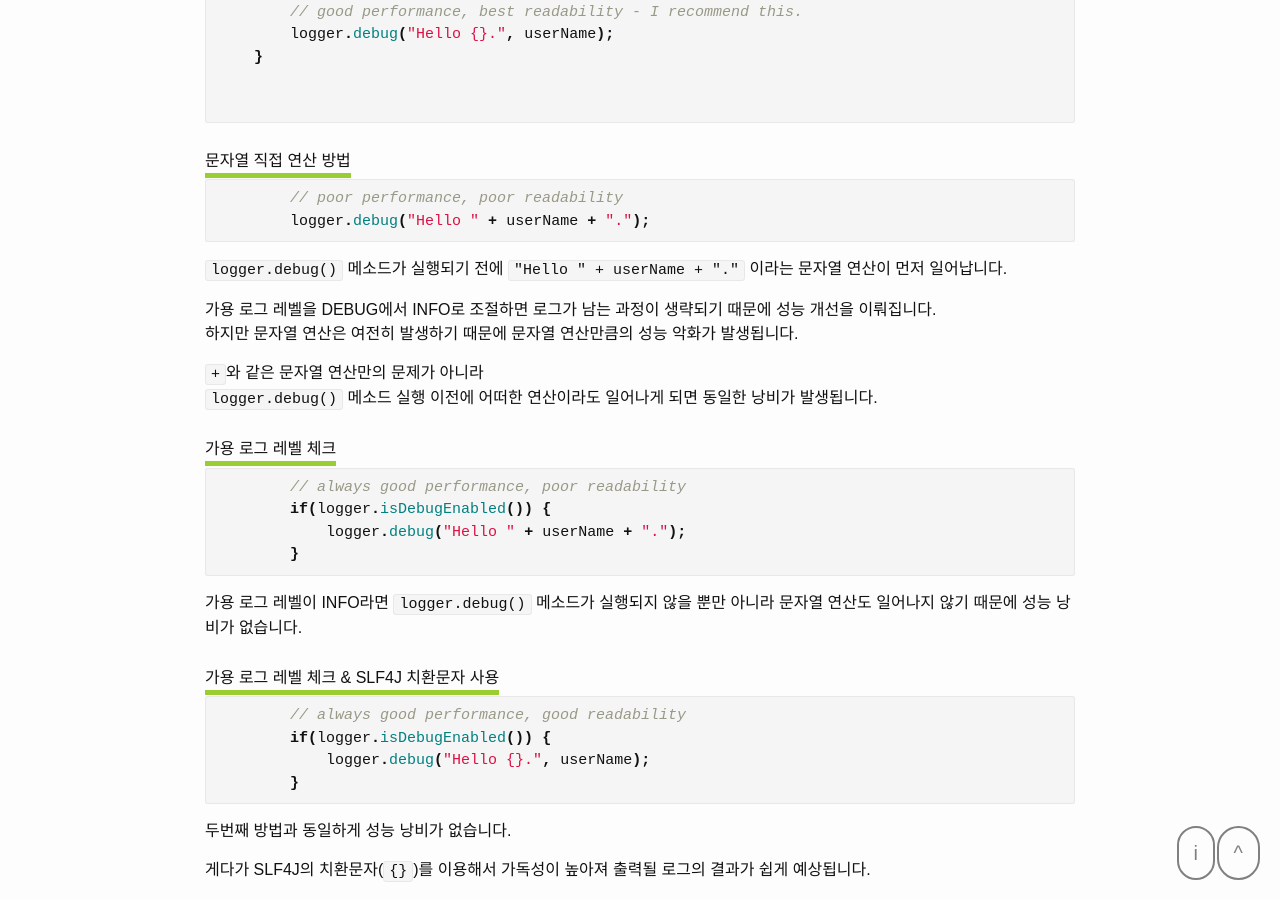
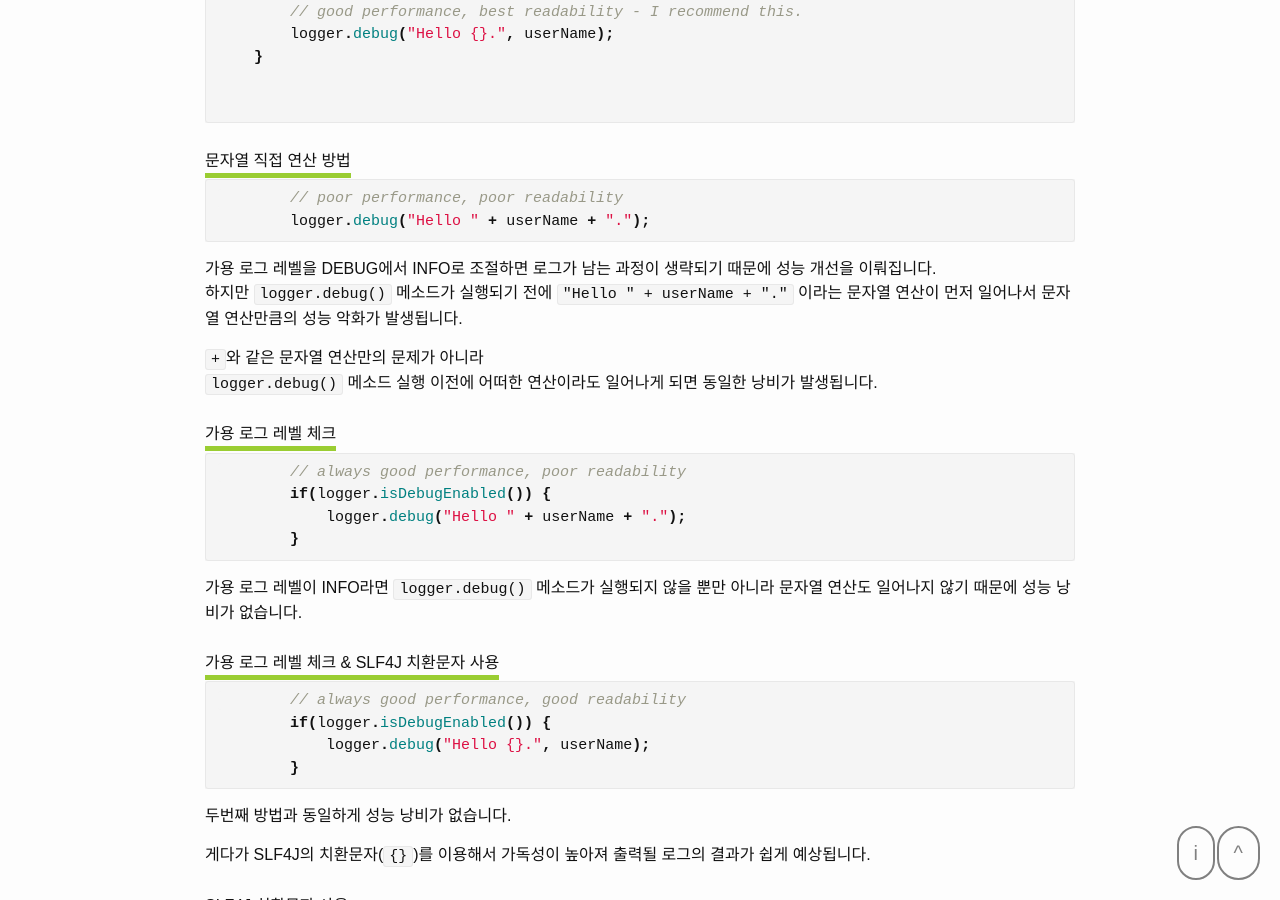
Before and after one commit to dveamer/dveamer.github.io, a Jekyll site: the page built from _posts/BackEnd/2020-06-27-HowToUseSlf4j.md, in a window 1280 px wide and 900 px high, scrolled down 2334 px. Built offline with Jekyll 4.4.1, drawn with Linux system fonts in a browser that asks for light colours.

Commit message:
homepage

````diff
--- a/_posts/BackEnd/2020-06-27-HowToUseSlf4j.md
+++ b/_posts/BackEnd/2020-06-27-HowToUseSlf4j.md
@@ -95,10 +95,9 @@
         logger.debug("Hello " + userName + ".");
 ~~~
 
-```logger.debug()``` 메소드가 실행되기 전에 ```"Hello " + userName + "."``` 이라는 문자열 연산이 먼저 일어납니다.
 
 가용 로그 레벨을 DEBUG에서 INFO로 조절하면 로그가 남는 과정이 생략되기 때문에 성능 개선을 이뤄집니다.
-하지만 문자열 연산은 여전히 발생하기 때문에 문자열 연산만큼의 성능 악화가 발생됩니다.
+하지만 ```logger.debug()``` 메소드가 실행되기 전에 ```"Hello " + userName + "."``` 이라는 문자열 연산이 먼저 일어나서 문자열 연산만큼의 성능 악화가 발생됩니다.
 
 ```+```와 같은 문자열 연산만의 문제가 아니라
 ```logger.debug()``` 메소드 실행 이전에 어떠한 연산이라도 일어나게 되면 동일한 낭비가 발생됩니다.
````
